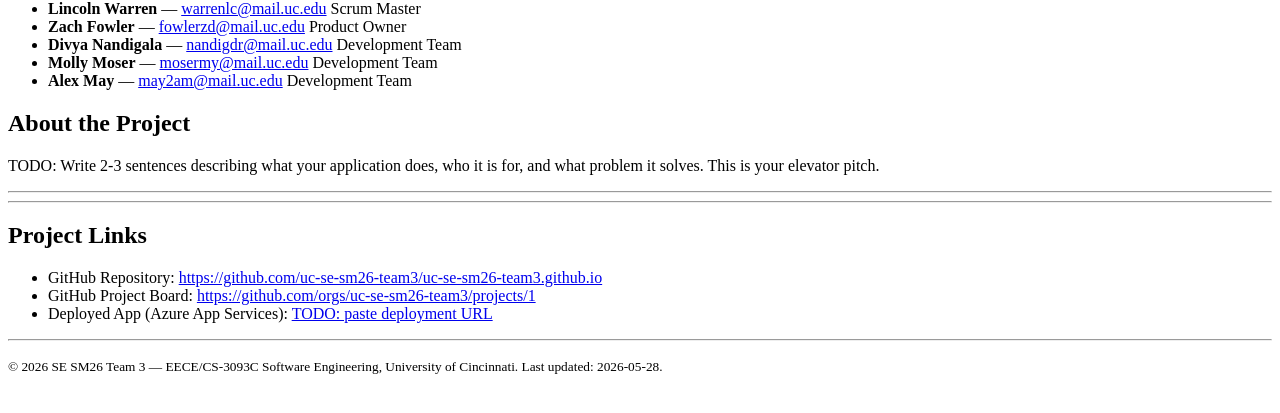
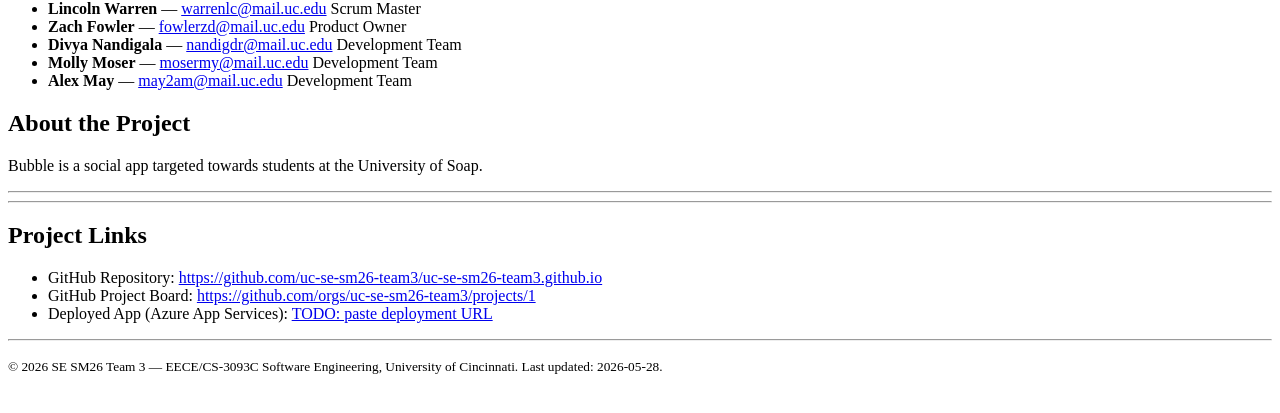
Before and after one commit to uc-se-sm26-team3/uc-se-sm26-team3.github.io, a plain HTML site: page index.html in a window 1280 px wide. Shown: the part 201-614 px from the top of the page. Drawn offline with Linux system fonts and the light colour scheme.

Commit message:
Update index.html with opening about line

```diff
--- a/index.html
+++ b/index.html
@@ -61,8 +61,7 @@
     <section id="about">
       <h2>About the Project</h2>
       <p>
-        TODO: Write 2-3 sentences describing what your application does,
-        who it is for, and what problem it solves. This is your elevator pitch.
+        Bubble is a social app targeted towards students at the University of Soap.
       </p>
     </section>
 
```
